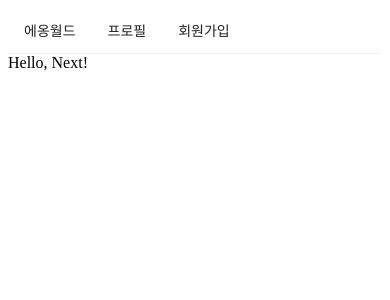
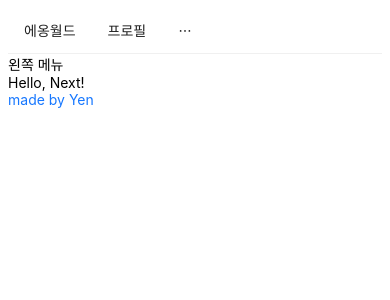
Before and after one commit to yen001004/yeworld, a Next.js app in the folder react-yeworld-front/: page / in a window 390 px wide. Shown: the top 300 px of the page. Built offline with nearby package versions, Linux system fonts and the light colour scheme.

Commit message:
feat: Responsive grid

```diff
--- a/react-yeworld-front/components/AppLayout.js
+++ b/react-yeworld-front/components/AppLayout.js
@@ -1,7 +1,7 @@
 import React from "react";
 import PropTypes from "prop-types";
 import Link from "next/link";
-import { Menu } from "antd";
+import { Menu, Input, Row, Col } from "antd";
 
 const AppLayout = ({ children }) => {
   return (
@@ -18,12 +18,31 @@
           </Link>
         </Menu.Item>
         <Menu.Item>
+          <Input.Search enterButton />
+        </Menu.Item>
+        <Menu.Item>
           <Link legacyBehavior href="/signup">
             <a>회원가입</a>
           </Link>
         </Menu.Item>
       </Menu>
-      {children}
+      <Row gutter={8}>
+        <Col xs={24} md={6}>
+          왼쪽 메뉴
+        </Col>
+        <Col xs={24} md={12}>
+          {children}
+        </Col>
+        <Col xs={24} md={6}>
+          <a
+            href="https://ye-ong.notion.site/f074983731244134851bbced4b18d1bf"
+            target="_blank"
+            rel="noreferrer nooper"
+          >
+            made by Yen
+          </a>
+        </Col>
+      </Row>
     </div>
   );
 };
```
